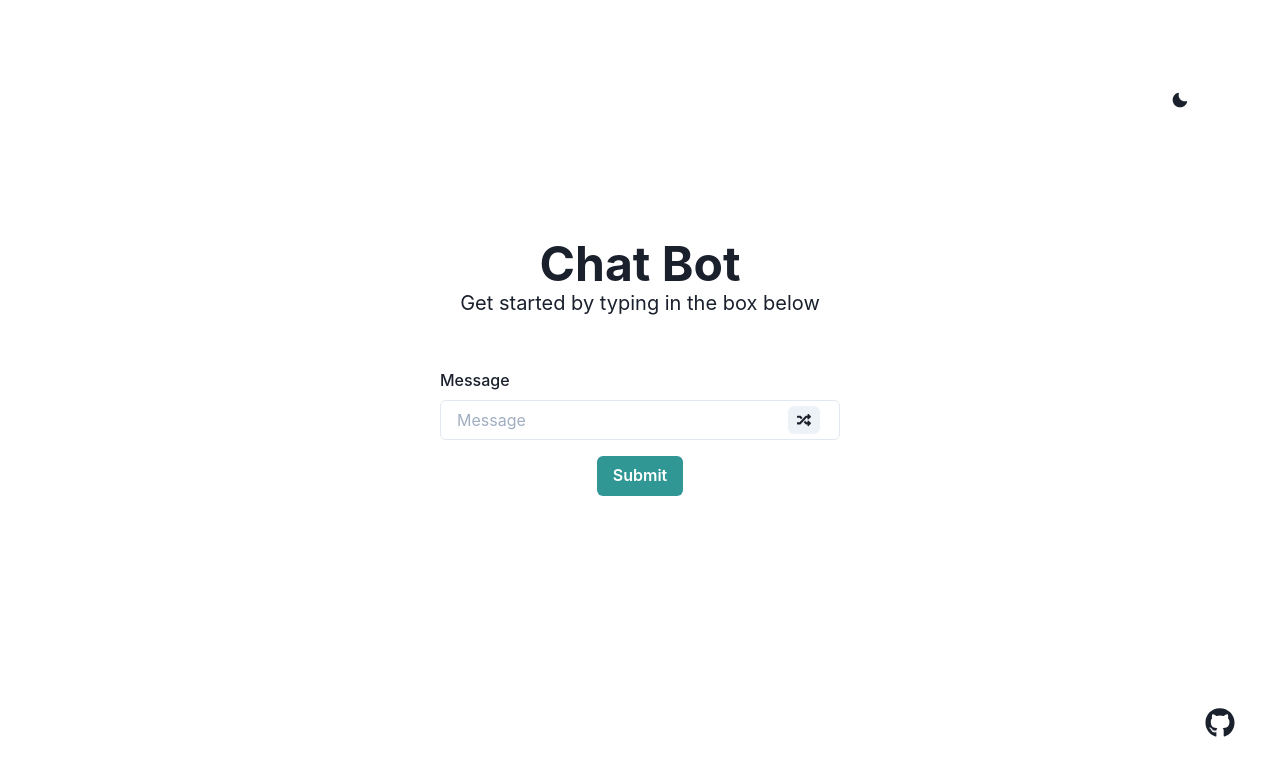
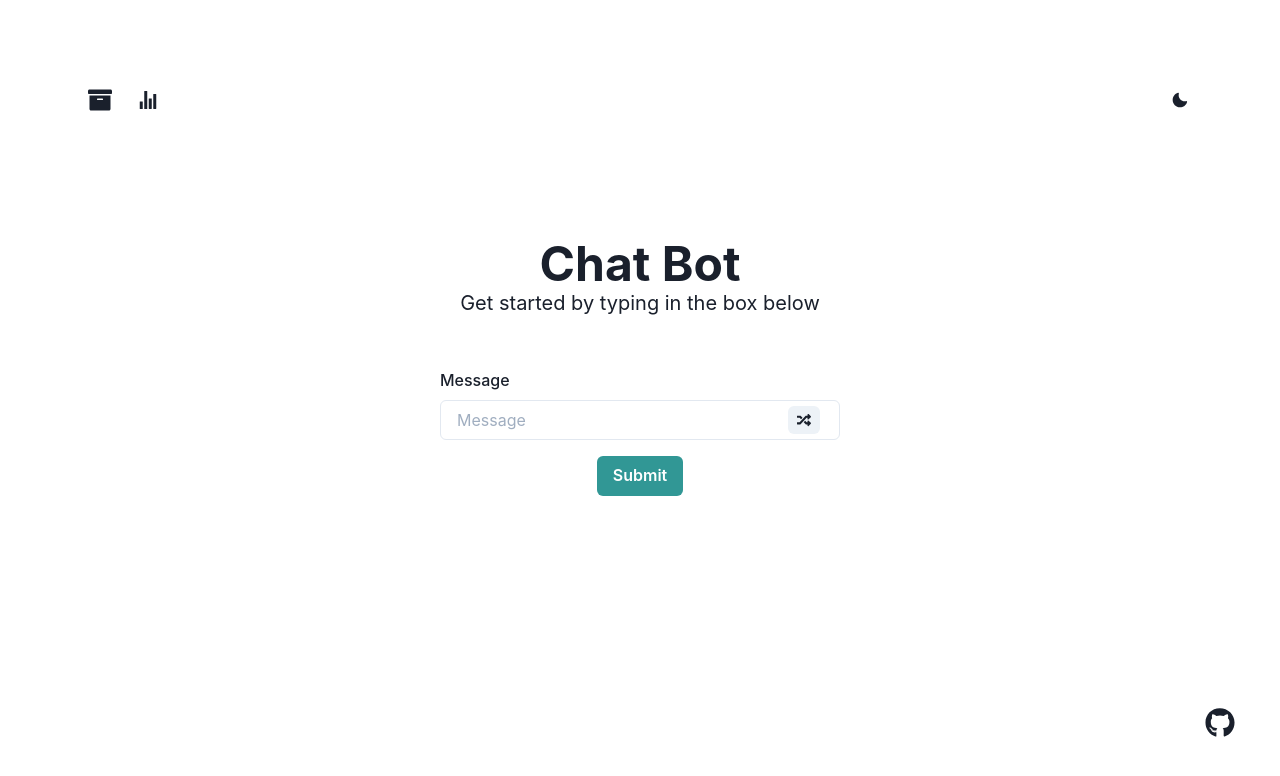
Before and after one commit to sahrohit/ml-chatbot, a Next.js app in the folder frontend/: page / in a window 1280 px wide. Shown: the top 776 px of the page. Built offline with nearby package versions, Linux system fonts and the light colour scheme.

Commit message:
Quality of Life Changes

```diff
--- a/frontend/package.json
+++ b/frontend/package.json
@@ -18,10 +18,10 @@
     "framer-motion": "^4.1.17",
     "nanoid": "^3.1.30",
     "next": "11.1.2",
+    "nprogress": "^0.2.0",
     "react": "17.0.2",
     "react-dom": "17.0.2",
-    "react-icons": "^4.3.1",
-    "react-table": "^7.7.0"
+    "react-icons": "^4.3.1"
   },
   "devDependencies": {
     "eslint": "8.0.1",
--- /dev/null
+++ b/frontend/pages/api/check.js
@@ -0,0 +1,8 @@
+const handler = (_req, res) => {
+	res.status(200).json({
+		message:
+			"Server's is actually working. If you are having issues, it your fault. Now get back there and fix it.",
+	});
+};
+
+export default handler;
--- a/frontend/pages/api/hello.js
+++ /dev/null
@@ -1,5 +0,0 @@
-// Next.js API route support: https://nextjs.org/docs/api-routes/introduction
-
-export default function handler(req, res) {
-	res.status(200).json({ name: "Server's Working Fine Homie" });
-}
--- a/frontend/pages/api/logs.js
+++ b/frontend/pages/api/logs.js
@@ -1,6 +1,6 @@
 import axios from "axios";
 
-export default function handler(req, res) {
+const handler = (req, res) => {
 	axios
 		.get(process.env.NEXT_PUBLIC_DATABASE_URL)
 		.then((response) => {
@@ -9,4 +9,6 @@ export default function handler(req, res) {
 		.catch((error) => {
 			res.status(404).json({ message: error });
 		});
-}
+};
+
+export default handler;
--- a/frontend/pages/index.js
+++ b/frontend/pages/index.js
@@ -17,6 +17,7 @@ import {
 	Icon,
 	InputRightElement,
 	Tooltip,
+	Stack,
 } from "@chakra-ui/react";
 import { MoonIcon, SunIcon } from "@chakra-ui/icons";
 import { FaGithub, FaRandom } from "react-icons/fa";
@@ -24,9 +25,13 @@ import randomQuestion from "../components/helpers/RandomQuestion";
 import OpenGraphHead from "../components/shared/OpenGraphHead";
 import { motion, AnimatePresence } from "framer-motion";
 import FloatingIcon from "../components/FloatingIcon";
+import { FaArchive } from "react-icons/fa";
+import { IoIosStats } from "react-icons/io";
+import { useRouter } from "next/router";
 
 const Home = () => {
 	const inputRef = useRef();
+	const router = useRouter();
 
 	const { colorMode, toggleColorMode } = useColorMode();
 	const [response, setResponse] = useState();
@@ -189,32 +194,53 @@ const Home = () => {
 					</Tooltip>
 				</MotionBox>
 			</AnimatePresence>
-			{/* <AnimatePresence>
-				<motion.div
-					initial="initial"
-					animate={["hidden", "bounce"]}
-					variants={scrollMoreVariants}
+			<AnimatePresence exitBeforeEnter={true} onExitComplete={() => null}>
+				<Stack
+					direction="row"
+					position="fixed"
+					top={{ base: 10, lg: 5, xl: 20 }}
+					left={{ base: 10, lg: 5, xl: 20 }}
 				>
-					<Tooltip
-						offset={[10, 10]}
-						label="Check out Github Repo Here"
-						placement="top-start"
-						hasArrow
-						openDelay={1000}
+					<MotionBox
+						drag
+						dragConstraints={{ left: 0, right: 0, top: 0, bottom: 0 }}
+						dragElastic={0.2}
+						dragTransition={{ bounceStiffness: 1000, bounceDamping: 10 }}
 					>
+						<Tooltip label="Archive" closeOnClick={false} placement="top">
 							<IconButton
-							fontSize="30px"
-							position="fixed"
-							bottom={{ base: 5, lg: 5, xl: 10 }}
-							right={{ base: 5, lg: 5, xl: 10 }}
+								fontSize="2xl"
 								variant="nooutline"
 								colorScheme="teal"
 								aria-label="Toggle Light Mode"
-							icon={<FaGithub />}
+								icon={<FaArchive />}
+								onClick={() => {
+									router.push("/logs");
+								}}
 							/>
 						</Tooltip>
-				</motion.div>
-			</AnimatePresence> */}
+					</MotionBox>
+					<MotionBox
+						drag
+						dragConstraints={{ left: 0, right: 0, top: 0, bottom: 0 }}
+						dragElastic={0.2}
+						dragTransition={{ bounceStiffness: 1000, bounceDamping: 10 }}
+					>
+						<Tooltip label="Stats" closeOnClick={false} placement="top">
+							<IconButton
+								fontSize="2xl"
+								variant="nooutline"
+								colorScheme="teal"
+								aria-label="Toggle Light Mode"
+								icon={<IoIosStats />}
+								onClick={() => {
+									router.push("/stats");
+								}}
+							/>
+						</Tooltip>
+					</MotionBox>
+				</Stack>
+			</AnimatePresence>
 			<FloatingIcon
 				icon={<FaGithub />}
 				position="fixed"
--- a/frontend/styles/globals.css
+++ b/frontend/styles/globals.css
@@ -15,3 +15,16 @@ a {
 * {
 	box-sizing: border-box;
 }
+
+html::-webkit-scrollbar {
+	width: 10px;
+	height: 10px;
+}
+html::-webkit-scrollbar-track {
+	background-color: transparent;
+	border-radius: 10px;
+}
+html::-webkit-scrollbar-thumb {
+	background-color: rgba(0, 0, 0, 0.4);
+	border-radius: 10px;
+}
```
Also changed, not shown: frontend/pages/stats.js (added, +7 -0 lines), 1 other file (tests, documents, lock files or other folders). Lines whose indentation alone changed are shown as unchanged.
